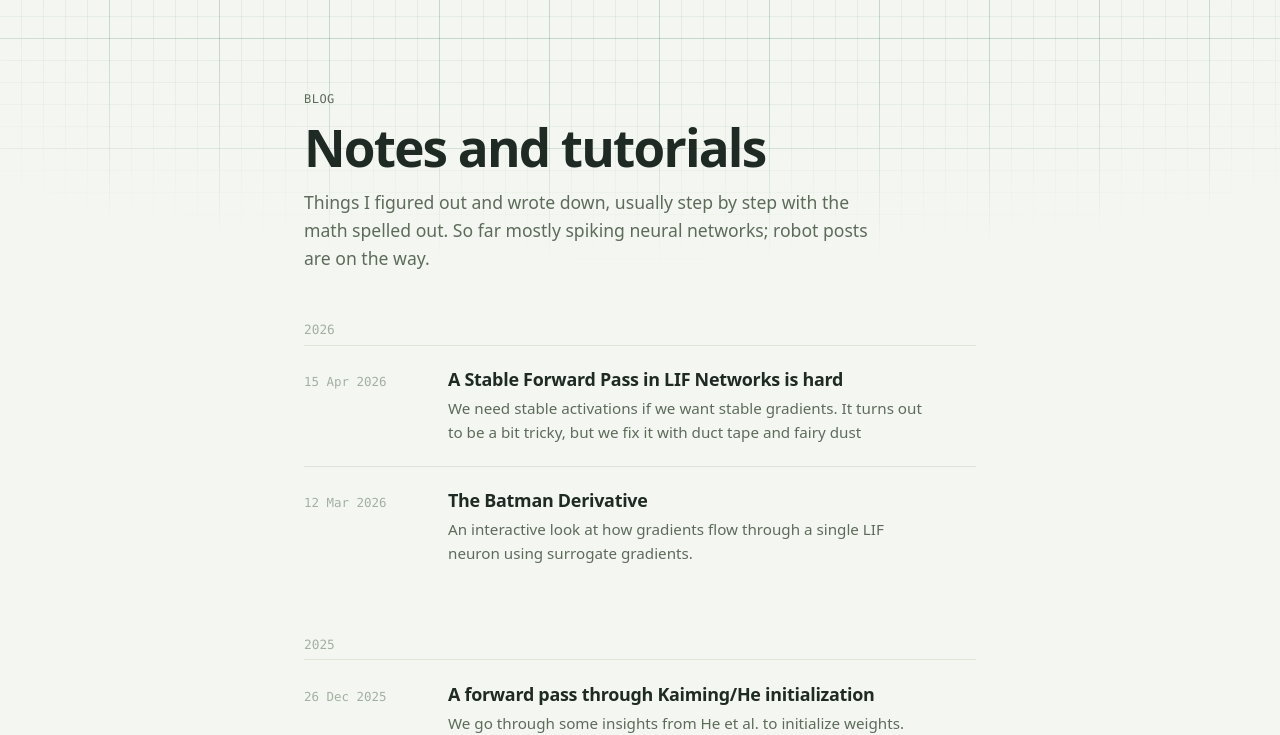
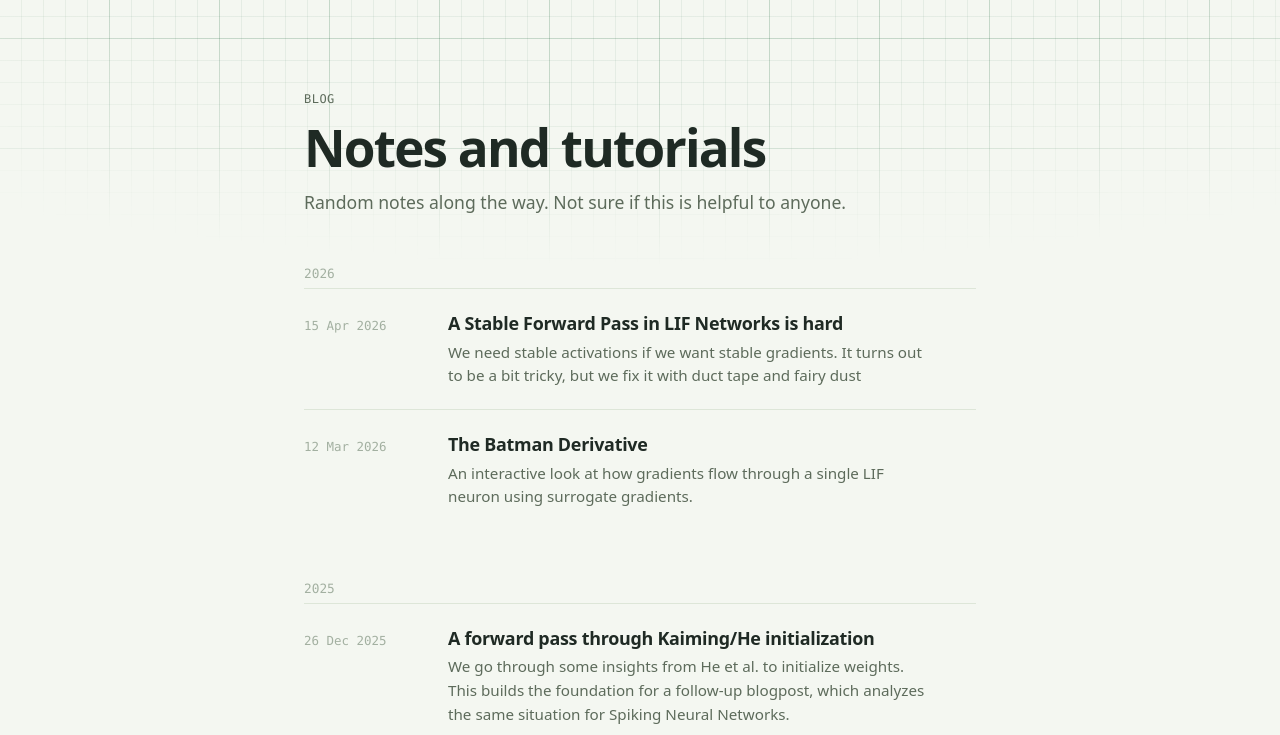
Before and after one commit to jonascholz/jonascholz.github.io, an Astro site: page /blog in a window 1280 px wide. Shown: the part 71-806 px from the top of the page. Built offline with nearby package versions, Linux system fonts and the light colour scheme; Astro itself is replaced by a stand-in of ours; some packages are replaced by stand-ins of ours; what mathjax-full would draw is missing.

Commit message:
minor change

```diff
--- a/src/pages/blog/index.astro
+++ b/src/pages/blog/index.astro
@@ -13,8 +13,7 @@ const years = [...new Set(posts.map((p) => p.data.date.getUTCFullYear()))];
       <p class="eyebrow">Blog</p>
       <h1 class="page-title">Notes and tutorials</h1>
       <p class="page-lede">
-        Things I figured out and wrote down, usually step by step with the math spelled out. So far mostly spiking neural
-        networks; robot posts are on the way.
+        Random notes along the way. Not sure if this is helpful to anyone.
       </p>
     </header>
     {
```
